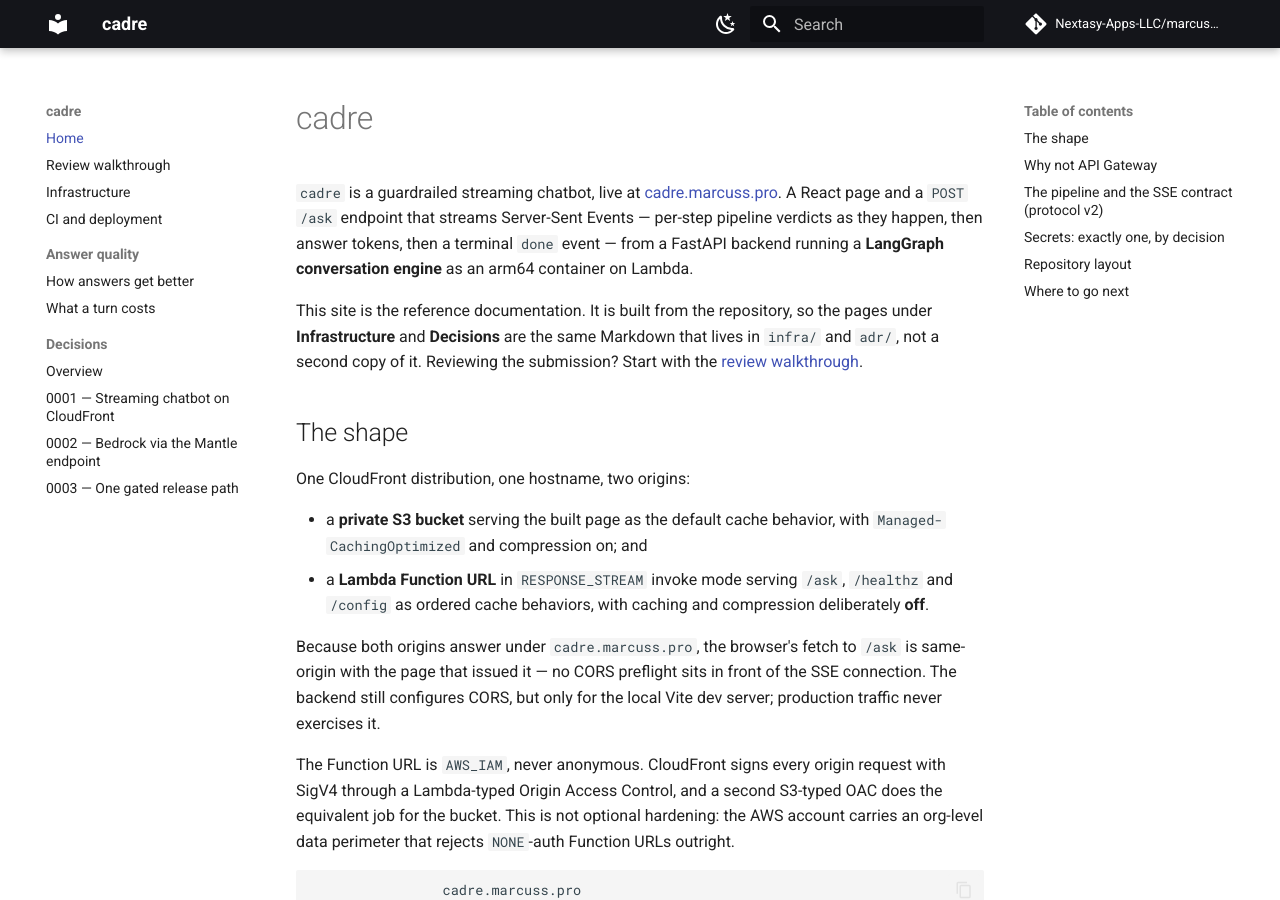
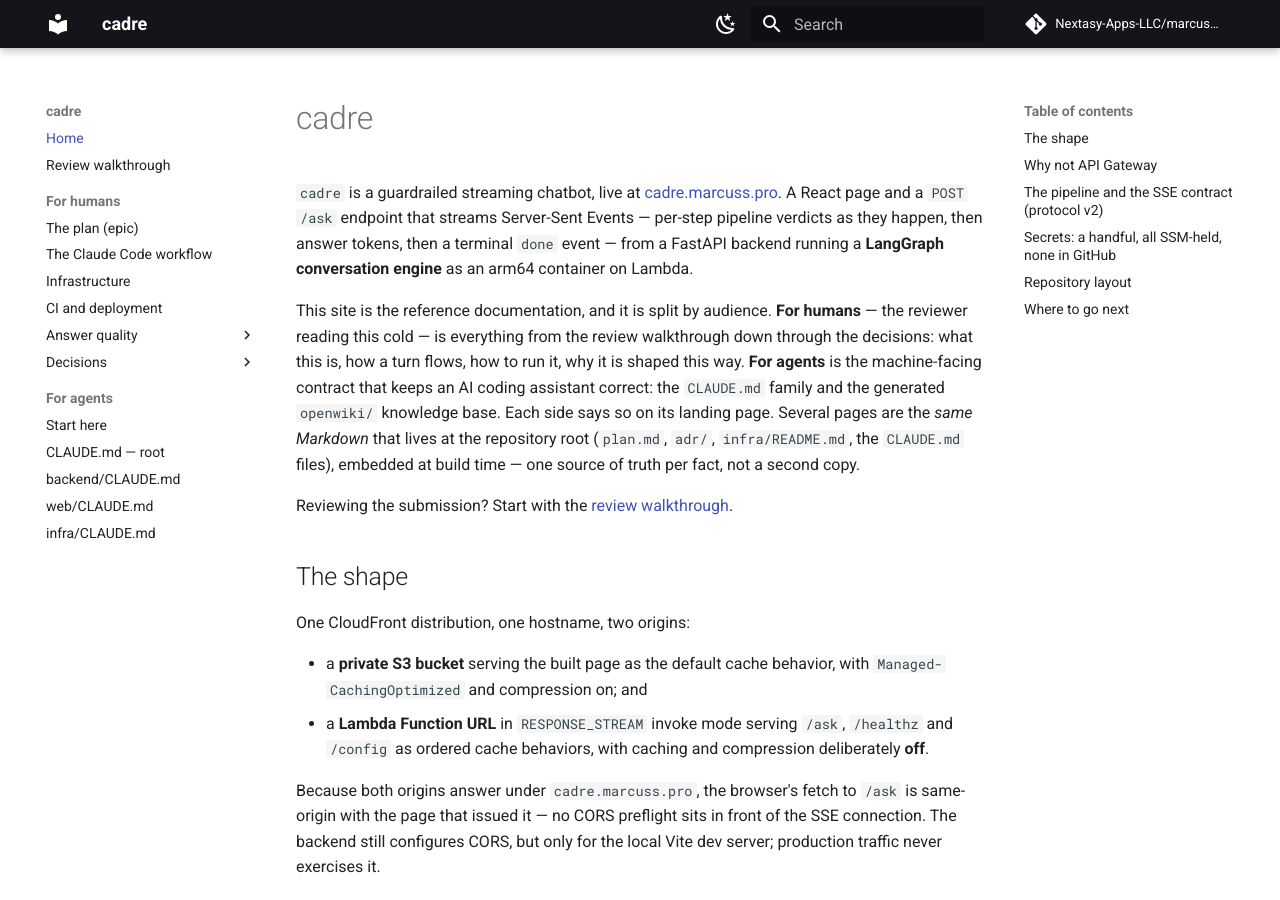
Before and after one commit to Nextasy-Apps-LLC/marcuss-cadre-test, an MkDocs documentation site: the page built from docs/index.md, in a window 1280 px wide and 900 px high. Built offline with MkDocs 1.6.1 and Material for MkDocs 9.7.7, drawn with Linux system fonts in a browser that asks for light colours; comment, search, counter and statistics services are not loaded; some of the changed text lies outside the part shown.

Commit message:
docs(#100): split the site by audience — For humans / For agents
mkdocs.yml: nav gains explicit 'For humans' and 'For agents' groupings.
For humans: the plan (new plan-epic.md wrapper embedding ../plan.md), the
Claude Code workflow (new claude-code.md — one home for the compound loop,
the four skills, three subagents, kanban recipe, KB loop, honesty scanner,
and the quality loop, linking evidence rather than restating it),
infrastructure, CI, answer quality, decisions.
For agents: new agents/index.md landing mapping the CLAUDE.md family,
openwiki/ and kb/learnings.json, plus thin include-wrappers over the four
CLAUDE.md files (rewrite-relative-urls=false per the #96 gotcha).

openwiki decision: described, not republished — the generated wiki lags main
between daily runs, its root-absolute links 404 under GitHub Pages, a
wrapper-per-file would break --strict the day the generator changes shape,
and agent-budgeted prose dilutes a human site. docs/ and mkdocs.yml sit
outside the generator's add-paths, so the structure cannot be clobbered.
No file under openwiki/ touched; no OPENWIKI marker block edited.

docs/fine-tuning/ -> docs/quality/: the directory holds the answer-quality
and cost loop, not model fine-tuning (no such code exists); cadre-ai-agent.md
H1 fixed to a real title.
docs/index.md: first screen states the audience split; secrets section now
lists the Bedrock bearer, the OpenAI key and the Langfuse pair (all SSM-held)
and defers to infra/README's table; repo layout gains openwiki/ and
backend/evals/; where-to-go gains the workflow page and the agents section.

mkdocs build --strict: green, zero warnings.

Co-Authored-By: Claude Opus 5 <noreply@anthropic.com>

````diff
--- a/docs/index.md
+++ b/docs/index.md
@@ -7,10 +7,17 @@ verdicts as they happen, then answer tokens, then a terminal `done` event —
 from a FastAPI backend running a **LangGraph conversation engine** as an arm64
 container on Lambda.
 
-This site is the reference documentation. It is built from the repository, so
-the pages under **Infrastructure** and **Decisions** are the same Markdown that
-lives in `infra/` and `adr/`, not a second copy of it. Reviewing the
-submission? Start with the [review walkthrough](review.md).
+This site is the reference documentation, and it is split by audience. **For
+humans** — the reviewer reading this cold — is everything from the review
+walkthrough down through the decisions: what this is, how a turn flows, how to
+run it, why it is shaped this way. **For agents** is the machine-facing
+contract that keeps an AI coding assistant correct: the `CLAUDE.md` family and
+the generated `openwiki/` knowledge base. Each side says so on its landing
+page. Several pages are the *same Markdown* that lives at the repository root
+(`plan.md`, `adr/`, `infra/README.md`, the `CLAUDE.md` files), embedded at
+build time — one source of truth per fact, not a second copy.
+
+Reviewing the submission? Start with the [review walkthrough](review.md).
 
 ## The shape
 
@@ -112,7 +119,7 @@ degrades observability, never a visitor's turn — and renders amber, never
 green. The full contract semantics live next to the code in
 [`backend/CLAUDE.md`](https://github.com/Nextasy-Apps-LLC/marcuss-cadre-test/blob/main/backend/CLAUDE.md).
 
-## Secrets: exactly one, by decision
+## Secrets: a handful, all SSM-held, none in GitHub
 
 ADR 0001 designed a zero-secret stack; [ADR 0002](adr/0002-bedrock-mantle-api-key.md)
 knowingly retracted one row of it when classic `bedrock-runtime` turned out to
@@ -121,11 +128,16 @@ OpenAI-compatible Mantle endpoint with a Bedrock API key as a bearer token.
 
 | Hop | How it authenticates |
 |---|---|
-| Lambda → Bedrock | Bearer token from an SSM `SecureString` (`/cadre/bedrock-api-key`), injected as `AWS_BEARER_TOKEN_BEDROCK`. The one secret in the stack. |
+| Lambda → Bedrock | Bearer token from an SSM `SecureString` (`/cadre/bedrock-api-key`), injected as `AWS_BEARER_TOKEN_BEDROCK`. |
+| Lambda → OpenAI (embeddings) | API key from an SSM `SecureString`, `data`-read by Terraform into the environment. |
+| Lambda → Langfuse (tracing) | Secret/public key pair, same SSM pattern. Fail-open: tracing down never breaks a turn. |
 | GitHub Actions → AWS | OIDC only. No `AWS_ACCESS_KEY_ID` in repository secrets. |
 | CloudFront → Lambda URL | Lambda-typed OAC, SigV4-signed. |
 | CloudFront → S3 | S3-typed OAC. The bucket blocks all public access. |
 
+The authoritative secrets table — every parameter name, who reads it, who may
+write it — lives in
+[infra/README.md §Secrets and credentials](https://github.com/Nextasy-Apps-LLC/marcuss-cadre-test/blob/main/infra/README.md#secrets-and-credentials).
 `terraform.tfvars` and `backend.hcl` are gitignored because an account id and a
 state bucket name are pointless things to publish, not because they are
 sensitive.
@@ -133,25 +145,32 @@ sensitive.
 ## Repository layout
 
 ```
-backend/     FastAPI + LangGraph engine, Dockerfile (arm64, Lambda Web Adapter)
-web/         React + Vite page with the live pipeline stepper, Vitest tests
-infra/       Terraform — CloudFront, Lambda, S3, ACM, OIDC roles
-adr/         Architecture decision records (MADR format)
-kb/          learnings.json — the compounding knowledge base
-.claude/     Compound workflow: skills, agents, kanban recipe
-docs/        This site
+backend/       FastAPI + LangGraph engine, Dockerfile (arm64, Lambda Web Adapter)
+backend/evals/ Judge benchmark harness — picks the judge models on numbers
+web/           React + Vite page with the live pipeline stepper, Vitest tests
+infra/         Terraform — CloudFront, Lambda, S3, ACM, OIDC roles
+adr/           Architecture decision records (MADR format)
+kb/            learnings.json — the compounding knowledge base
+.claude/       Compound workflow: skills, agents, kanban recipe
+openwiki/      Generated agent knowledge base (daily workflow; do not hand-edit)
+docs/          This site
 ```
 
-`plan.md` at the repository root is the epic: architecture, model roster,
-phases, and the scope-decision table.
+[`plan.md`](plan-epic.md) at the repository root is the epic: architecture,
+model roster, phases, and the scope-decision table.
 
 ## Where to go next
 
 - **[Review walkthrough](review.md)** — the demo script and the
   dimension-by-dimension evidence map for reviewers.
+- **[The Claude Code workflow](claude-code.md)** — the compound loop, the
+  skills and subagents, the KB, and the honesty scanner: 30% of the grade,
+  one page.
 - **[Infrastructure](infrastructure.md)** — the operational doc: first apply,
   attaching the custom domain, the streaming-breakers checklist, cost.
 - **[CI and deployment](ci-cd.md)** — what the workflows do and why
   shipping is manual.
 - **[Decisions](adr/index.md)** — why the stack is shaped this way, including
   the traps that cost real time.
+- **[For agents](agents/index.md)** — the machine-facing half: the `CLAUDE.md`
+  family, `openwiki/`, and how an AI assistant is kept correct.
--- a/mkdocs.yml
+++ b/mkdocs.yml
@@ -79,19 +79,32 @@ markdown_extensions:
       anchor_linenums: true
   - pymdownx.inlinehilite
 
+# The nav is split by audience, on purpose. "For humans" is the reviewer-facing
+# story (what this is, how it flows, how to run it, why it is shaped this way);
+# "For agents" is the machine-facing contract that keeps an AI coding assistant
+# correct. Each side says who it is for on its landing page.
 nav:
   - Home: index.md
   - Review walkthrough: review.md
-  - Infrastructure: infrastructure.md
-  - CI and deployment: ci-cd.md
-  - Answer quality:
-      - How answers get better: fine-tuning/cadre-ai-agent.md
-      - What a turn costs: fine-tuning/costs.md
-  - Decisions:
-      - Overview: adr/index.md
-      - 0001 — Streaming chatbot on CloudFront: adr/0001-streaming-chatbot-cloudfront-lambda-s3.md
-      - 0002 — Bedrock via the Mantle endpoint: adr/0002-bedrock-mantle-api-key.md
-      - 0003 — One gated release path: adr/0003-one-gated-release-path.md
+  - For humans:
+      - The plan (epic): plan-epic.md
+      - The Claude Code workflow: claude-code.md
+      - Infrastructure: infrastructure.md
+      - CI and deployment: ci-cd.md
+      - Answer quality:
+          - How answers get better: quality/cadre-ai-agent.md
+          - What a turn costs: quality/costs.md
+      - Decisions:
+          - Overview: adr/index.md
+          - 0001 — Streaming chatbot on CloudFront: adr/0001-streaming-chatbot-cloudfront-lambda-s3.md
+          - 0002 — Bedrock via the Mantle endpoint: adr/0002-bedrock-mantle-api-key.md
+          - 0003 — One gated release path: adr/0003-one-gated-release-path.md
+  - For agents:
+      - Start here: agents/index.md
+      - CLAUDE.md — root: agents/claude-root.md
+      - backend/CLAUDE.md: agents/backend.md
+      - web/CLAUDE.md: agents/web.md
+      - infra/CLAUDE.md: agents/infra.md
 
 # `strict` is intentionally not set here. CI passes `--strict` on the command
 # line so a broken link or an unresolvable include fails the docs build, while
````
Also changed, not shown: docs/agents/backend.md (added, +13 -0 lines), docs/agents/claude-root.md (added, +15 -0 lines), docs/agents/index.md (added, +62 -0 lines), docs/agents/infra.md (added, +13 -0 lines), docs/agents/web.md (added, +13 -0 lines), docs/claude-code.md (added, +71 -0 lines), docs/plan-epic.md (added, +14 -0 lines), docs/quality/cadre-ai-agent.md (+1 -1 lines).
